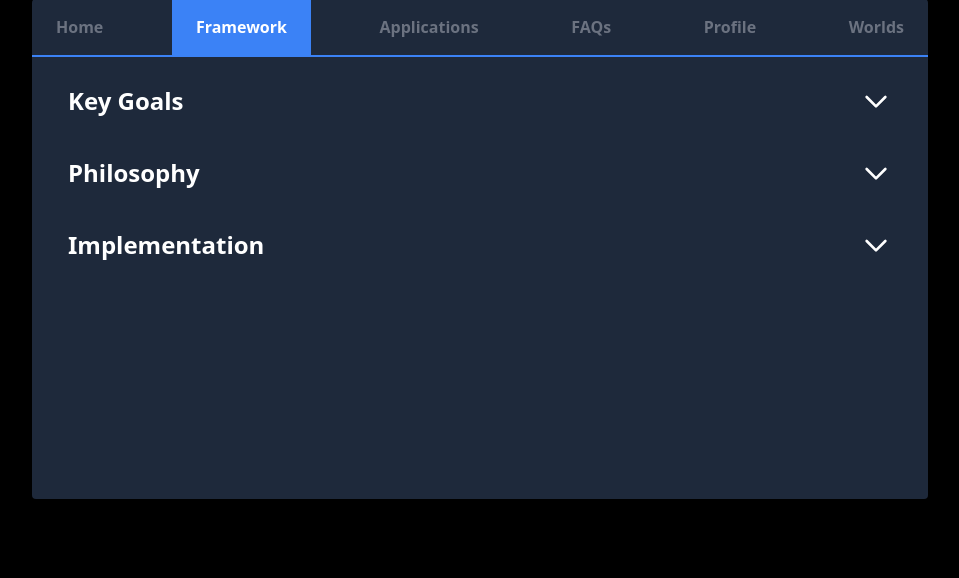
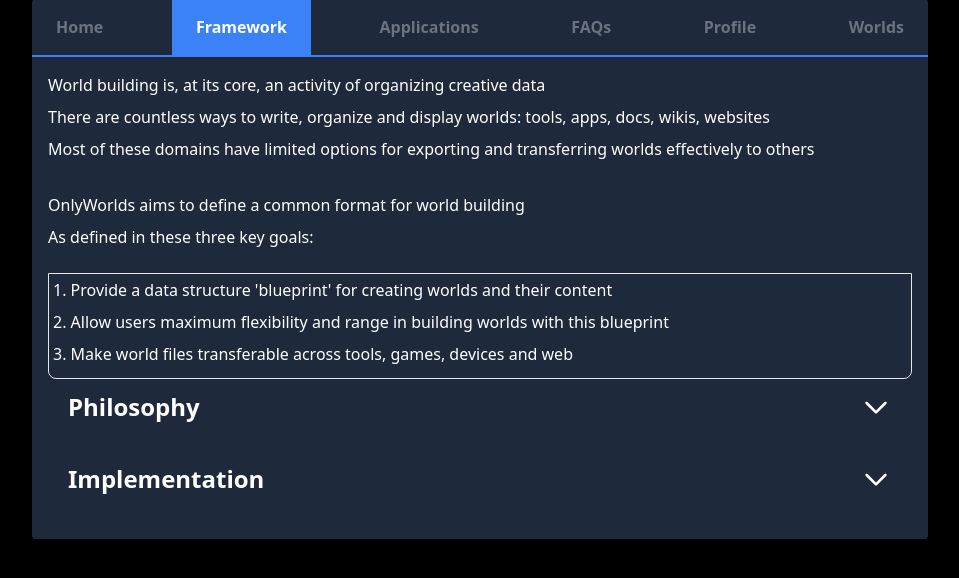
Before and after one commit to morgan360/worldmap, a Django app: template home/templates/logged_in_home.html in a window 1280 px wide, after a click on "Framework". Shown: the part 97-675 px from the top of the page, without its empty margins (160-1119 px from the left). Run offline with Django 3.2, Linux system fonts and the light colour scheme; the template is opened without the code that fills it, so the values that code supplies are empty; some libraries are stand-ins or nearby versions; some web fonts are replaced.

Commit message:
more text

```diff
--- a/home/templates/content_framework.html
+++ b/home/templates/content_framework.html
@@ -1,23 +1,22 @@
 <!-- content_framework.html -->
 {#<div class="text-center">#}
 
+<div>
+    <p class="mb-2">World building is, at its core, an activity of organizing creative data</p>
+    <p class="mb-2">There are countless ways to write, organize and display worlds: tools, apps, docs, wikis, websites</p>
+    <p class="mb-8">Most of these domains have limited options for exporting and transferring worlds effectively to others</p>
 
-<div class="mb-4" id="accordion-collapse1" data-accordion="collapse">
- <h2 id="accordion-collapse-heading-1" class="mb-4">
-    <button type="button" class="text-white text-2xl font-bold rounded-lg px-5 py-3 text-left inline-flex items-center w-full justify-between" data-accordion-target="#accordion-collapse-body-1" aria-expanded="false" aria-controls="accordion-collapse-body-1">
-      Key Goals
-      <svg data-accordion-icon class="w-8 h-8" fill="none" stroke="currentColor" viewBox="0 0 24 24" xmlns="http://www.w3.org/2000/svg"><path stroke-linecap="round" stroke-linejoin="round" stroke-width="2" d="M19 9l-7 7-7-7"></path></svg>
-    </button>
-</h2>
-  <div id="accordion-collapse-body-1" class="hidden" aria-labelledby="accordion-collapse-heading-1">
-     <div class="p-1 border border-gray-200 dark:border-gray-700 rounded-b-lg ">
-          <p class="mb-2">1. Provide a data structure blueprint for capturing worlds and their content </p>
-              <p class="mb-2">2. Allow building of any fictional / history worlds with blueprint  </p>
+    <p class="mb-2">OnlyWorlds aims to define a common format for world building</p>
+    <p class="mb-6">As defined in these three key goals:</p>
+          <div class="p-1 border border-gray-200 dark:border-gray-700 rounded-b-lg ">
+          <p class="mb-2">1. Provide a data structure 'blueprint' for creating worlds and their content </p>
+              <p class="mb-2">2. Allow users maximum flexibility and range in building worlds with this blueprint </p>
               <p class="mb-2">3. Make world files transferable across tools, games, devices and web </p>
 
     </div>
-  </div>
-</div>
+    </div>
+
+
 
 
 <div class="mb-4"  id="accordion-collapse2" data-accordion="collapse">
@@ -29,11 +28,11 @@
 </h2>
   <div id="accordion-collapse-body-2" class="hidden" aria-labelledby="accordion-collapse-heading-2">
      <div class="p-1 border border-gray-200 dark:border-gray-700 rounded-b-lg ">
-           <p class="mb-2">  1. Core data structures are open source, free to use, and community-driven</p>
-          <p class="mb-2">  2. Users keep full ownership and control over their world data and visibility</p>
-          <p class="mb-2">  3. Allow any developers and artists to build into the framework, on whatever pricing model</p>
-          <p class="mb-2">  4. Promote collaborative development on the framework, its tools, its worlds</p>
-         <p class="mb-2">  5. Core OnlyWorlds applications are always free:  1 mobile, 1 desktop, 1 web</p>
+           <p class="mb-2">1. Core data structures are open source, free to use, and community-driven</p>
+          <p class="mb-2">2. Users keep full ownership and control over their world data and visibility</p>
+          <p class="mb-2">3. Allow any developers and artists to build into the framework, on whatever pricing model</p>
+          <p class="mb-2">4. Promote collaborative development on the framework, its tools, its worlds</p>
+         <p class="mb-2">5. The framework should be as flexible and intuitive as possible, for the broadest range of fantasy and history worlds</p>
 
     </div>
   </div>
--- a/home/templates/logged_in_home.html
+++ b/home/templates/logged_in_home.html
@@ -27,6 +27,7 @@
                     </button>
                     <button class="tab text-gray-500 py-4 px-6 font-bold block hover:text-white focus:outline-none" id="worlds-tab" data-target="worlds">
                         Worlds
+                    </button>
 {#                    </button>#}
 {#                            <button class="tab text-gray-500 py-4 px-6 font-bold block hover:text-white focus:outline-none" data-target="policy">#}
 {#                        Privacy Policy#}
```
